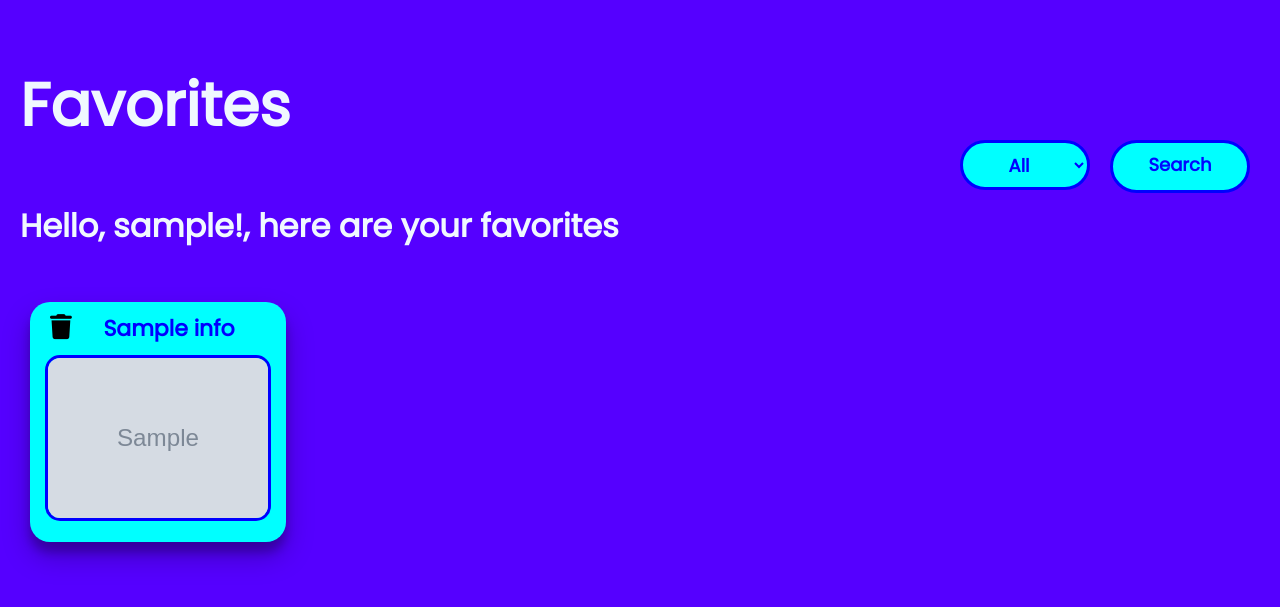
After one commit to TathyaShah/Magic-Encyclopedia, a Flask app: page /favorites in a window 1280 px wide. The commit adds this page. Shown: the top 607 px of the page. Run offline with Flask 3, Linux system fonts and the light colour scheme; the visitor is signed in with stand-in values (Sample User, id 1); grey boxes marked "Sample" are stand-in pictures; a database or web service that is not in the repository returns one stand-in record (values such as "Sample title"); some libraries are stand-ins or nearby versions.

Commit message:
add to favorites working and we can remove it also. its personalized for user

```diff
--- a/app.py
+++ b/app.py
@@ -1,6 +1,7 @@
-from flask import Flask, render_template, request, url_for, redirect, session, flash
+from flask import Flask, render_template, request, url_for, redirect, session
 from flask_pymongo import PyMongo
 import bcrypt
+from bson import ObjectId
 
 app = Flask(__name__, template_folder='template')
 app.secret_key='magic_encyclopedia'
@@ -9,28 +10,67 @@ mongo2 = PyMongo(app, uri="mongodb://localhost:27017/objects")
 
 @app.route('/')
 def index():
-    # Check if the user is logged in by checking if the username is stored in the session
     username = session.get('username')
 
     if username:
-        # If the user is logged in, render the personalized home page
-        return redirect('/')
-    return render_template('index.html')
+        user_data = mongo1.db.details.find_one({'username': username})
+        return render_template('index.html', user_data=user_data, logged_in=True)
+    else:
+        return render_template('index.html', logged_in=False)
 
 @app.route('/alphabets')
 def display_data():
     details = list(mongo2.db.info.find())
+    username = session.get('username')
+    grouped_details = {}
+    if username:
+        for item in details:
+            category = item['category']
+            first_letter = item['heading'][0].upper()
+            if first_letter not in grouped_details:
+                grouped_details[first_letter] = []
+            grouped_details[first_letter].append(item)
+        grouped_details = dict(sorted(grouped_details.items()))
+        return render_template('alphabets.html', username=username, grouped_details=grouped_details)
+    else:
+        return "Please log in to access this route."
 
-    # Group items based on the first letter of the heading
-    grouped_details = {}
-    for item in details:
-        category=item['category']
-        first_letter = item['heading'][0].upper()
-        if first_letter not in grouped_details:
-            grouped_details[first_letter] = []
-        grouped_details[first_letter].append(item)
-    grouped_details = dict(sorted(grouped_details.items()))
-    return render_template('alphabets.html', grouped_details=grouped_details)
+@app.route('/add_to_favorites/<object_id>', methods=['POST'])
+def add_to_favorites(object_id):
+    if request.method == 'POST':
+        object_id = ObjectId(object_id)
+        username = session.get('username')
+        is_favorite = mongo1.db.info.find_one({'favorites': object_id})
+        if is_favorite:
+            mongo1.db.details.update_one({'username': username}, {'$pull': {'favorites': object_id}})
+        else:
+            mongo1.db.details.update_one({'username': username}, {'$push': {'favorites': object_id}})
+        return redirect(url_for('display_data'))
+
+@app.route('/remove_from_favorites/<object_id>', methods=['POST'])
+def remove_from_favorites(object_id):
+    username = session.get('username')
+    object_id = ObjectId(object_id)
+
+    if username:
+        mongo1.db.details.update_one({'username': username}, {'$pull': {'favorites': object_id}})
+        return redirect(url_for('favorites'))
+    else:
+        return "Please log in to access this route."
+
+
+@app.route('/favorites', methods=['GET'])
+def favorites():
+    username = session.get('username')
+
+    if username:
+        user_data = mongo1.db.details.find_one({'username': username})
+        favorite_ids = user_data.get('favorites', [])
+        favorites_data = list(mongo2.db.info.find({'_id': {'$in': favorite_ids}}))
+
+        return render_template('favorites.html', username=username, favorites_data=favorites_data)
+    else:
+        return "Please log in to access this route."
 
 @app.route('/login', methods=['GET'])
 def login_form():
@@ -42,17 +82,19 @@ def login():
         username = request.form.get('username')
         password = request.form.get('password')
 
-        # Check if the user credentials are valid in the MongoDB database
         user = mongo1.db.details.find_one({'username': username, 'password': password})
+        if user:
+            session['username'] = username
+            return redirect(url_for('index', username=username))
+        else:
+            login_message_error="Invalid details, please signup if new user"
+        return render_template('login.html',login_message_error=login_message_error)
+    # return render_template('login.html')
 
-        if user:
-            # If the user is found, redirect to the home page
-            return render_template('index.html', username=username)
-        else:
-            # If the user is not found, display "Invalid details" message
-            login_message_error="Invalid details, please signup if new user"
-            return render_template('login.html',login_message_error=login_message_error)
-    return render_template('login.html')
+@app.route('/logout')
+def logout():
+    session.pop('username', None)
+    return redirect('/')
 
 @app.route('/signup', methods=['GET'])
 def signup_form():
@@ -64,23 +106,19 @@ def signup():
         username = request.form.get('username')
         password = request.form.get('password')
 
-        # Check if the password meets the minimum length requirement
         if len(password) < 6:
             signup_message_error='Password must be at least 6 characters long'
             return render_template('signup.html',signup_message_error=signup_message_error)
 
-        # Check if the username already exists in the database
         existing_user = mongo1.db.details.find_one({'username': username})
 
         if existing_user:
-            # If the username is already registered, redirect to login with a message
             existing_user="User already exists, please login"
-            return render_template('signup.html',existing_user=existing_user)
+            return redirect('/login',existing_user=existing_user)
         else:
-            # If the username is not registered, create a new account
             mongo1.db.details.insert_one({'username': username, 'password': password})
             account_created="Account created. Now please log in again"
-            return render_template('signup.html',account_created=account_created)
+            return redirect('/login',account_created=account_created)
     return redirect('/')
 
 
--- a/static/style.css
+++ b/static/style.css
@@ -325,7 +325,8 @@ ul li:hover a{
     color: blue;
     align-items: center;
     font-size: 22px;
-    margin-left: 15px;
+    width: 100%;
+    margin-left: -10px;
     margin-top: -10px;
     margin-bottom: 5px;
 }
@@ -429,9 +430,6 @@ ul li:hover a{
     transition: all 580ms ease-in-out;
     transform: translate(-50%,-50%) scale(2.2);
 }
-.heart{
-    font-size: 22px;
-}
 .card-container{
     margin-top: -10px;
     flex-wrap: wrap;
@@ -505,8 +503,19 @@ background-color: yellow;
 }
 /* Add this CSS in your main CSS file or in the respective component's CSS file */
 
-.test{
+
+.heading{
+    padding-bottom: 5px;
+}
+.heading button{
+    font-size: 25px;
+    margin-left: 10px;
+    margin-top: -10px;
+    cursor: pointer;
+    padding: 0;
+    border: 0;
+    background: none;
+}
+.heading button:hover{
     color: red;
-    border: 2px solid black;
-    display: block;
 }
--- /dev/null
+++ b/tempCodeRunnerFile.py
@@ -0,0 +1 @@
+    # username = mongo1.db.info.find_one({"username":})
--- /dev/null
+++ b/template/favorites.html
@@ -0,0 +1,66 @@
+<!DOCTYPE html>
+<html lang="en">
+<head>
+    <meta charset="UTF-8">
+    <meta name="viewport" content="width=device-width, initial-scale=1.0">
+    <link rel="stylesheet" href="/static/style.css">
+    <title>Document</title>
+</head>
+<h1>Favorites</h1>
+<div class="header flex">
+    <div class="filter-container">
+        <select id="filter" onchange="filterCreatures()">
+            <option value="all">All</option>
+            <option value="flying">Flying</option>
+            <option value="aquatic">Aquatic</option>
+            <option value="magical">Magical</option>
+        </select>
+    </div>
+    <div class="search-container">
+        <input type="text" placeholder="Search" class="btn" id="searchInput">
+    </div>
+</div>
+    <h3>Hello, {{ username }}!, here are your favorites</h3>
+
+    <!-- <div class="card-container">
+        {% for item in favorites_data %}
+        <div class="content {{ item.category }}">
+            <div class="heading">
+                <form action="/add_to_favorites/{{ item._id }}" method="post">
+                    <button type="submit"><i class="fa-regular fa-heart favorite"></i></button>
+                </form>
+                <h2>{{ item.heading }}</h2>
+            </div>
+            <img src="{{ item.image_url }}" alt="">
+            <p>{{ item.content }}</p>
+        </div>
+        {% endfor %}
+    </div> -->
+
+            {% for item in favorites_data %}
+            <div class="popup" id="popup-{{ item._id }}">
+                <div class="overlay"></div>
+                <div class="contenta">
+                    <div class="close-btn" onclick="togglePopup('popup-{{ item._id }}')">&times;</div>
+                    <h2>{{ item.heading }}</h2>
+                    <img src="{{ item.image_url }}" alt="">
+                    <p>{{ item.content }}</p>
+                </div>
+            </div>
+            <div class="content {{item.category}}" onclick="togglePopup('popup-{{ item._id }}')" data-title="{{ item.heading }}">
+                <div class="heading flex">
+                    <form action="/remove_from_favorites/{{ item._id }}" method="post">
+                        <button type="submit"><i class="fa-solid fa-trash"></i></button>
+                    </form>
+                    <h2>{{ item.heading }}</h2>
+                </div>
+                <img src="{{ item.image_url }}" alt="">
+            </div>
+            {% endfor %}
+        </div>
+
+    <!-- <a href="{{ url_for('display_data') }}">Back to Alphabets</a> -->
+    <script src="https://kit.fontawesome.com/2c35cb5dcf.js" crossorigin="anonymous"></script>
+    <script src="/static/script.js"></script>
+</body>
+</html>
```
Also changed, not shown: template/alphabets.html (+8 -1 lines), template/index.html (+5 -5 lines), template/favs.html (deleted).
